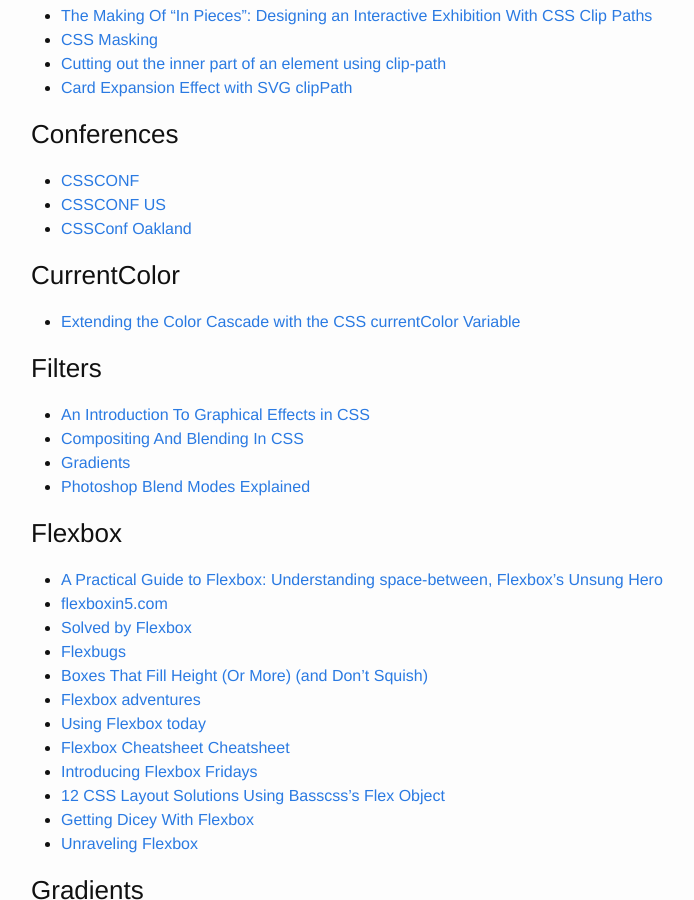
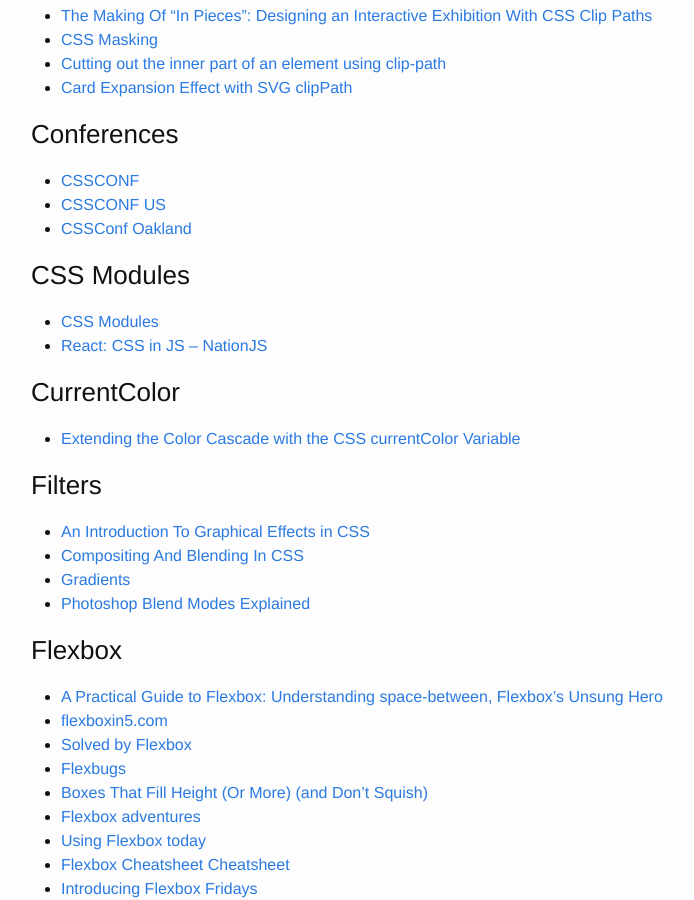
Before and after one commit to brownerd/brownerd.github.io, a Jekyll site: the page built from _posts/2015-01-01-reading-list-2015.md, in a window 1280 px wide and 900 px high, scrolled down 5509 px. Shown: the whole window, without its empty margins (239-933 px from the left). Built offline with Jekyll 4.4.1, drawn with Linux system fonts in a browser that asks for light colours; emoji names are drawn with the system emoji font; some of the changed text lies outside the part shown.

Commit message:
css in react

```diff
--- a/_posts/2015-01-01-reading-list-2015.md
+++ b/_posts/2015-01-01-reading-list-2015.md
@@ -289,6 +289,12 @@ Here are the agencies, people and sites that I was most influenced by in 2015
 
 
 
+### CSS Modules
+- [CSS Modules](http://glenmaddern.com/articles/css-modules)
+- [React: CSS in JS – NationJS](http://blog.vjeux.com/2014/javascript/react-css-in-js-nationjs.html)
+
+
+
 ### CurrentColor
 - [Extending the Color Cascade with the CSS currentColor Variable](http://blogs.adobe.com/dreamweaver/2015/02/extending-the-color-cascade-with-the-css-currentcolor-variable.html#.VPPlHFPF-yP)
 
@@ -1820,7 +1827,7 @@ Tom’s Own Minimal Language. I hate XML. I like JSON. I love YAML. And I just s
 
 
 
-## WordPress WP
+## WP Wordpress
 - [Why WordPress Sucks, and what you can do about it](http://lostechies.com/bradcarleton/2014/01/22/why-wordpress-sucks-and-what-you-can-do-about-it/)
 
 
```
Also changed, not shown: other parts of _posts/2015-01-01-reading-list-2015.md (+1 -0 lines).
